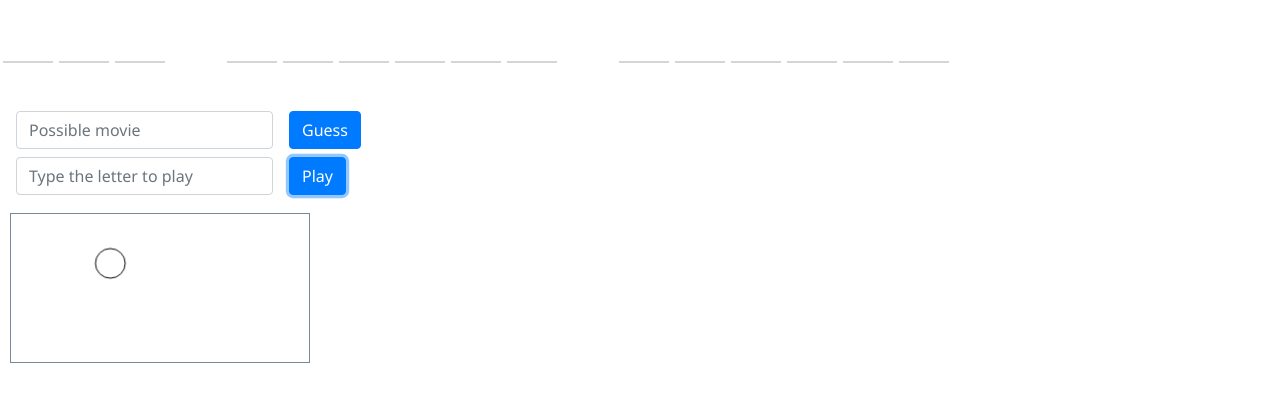
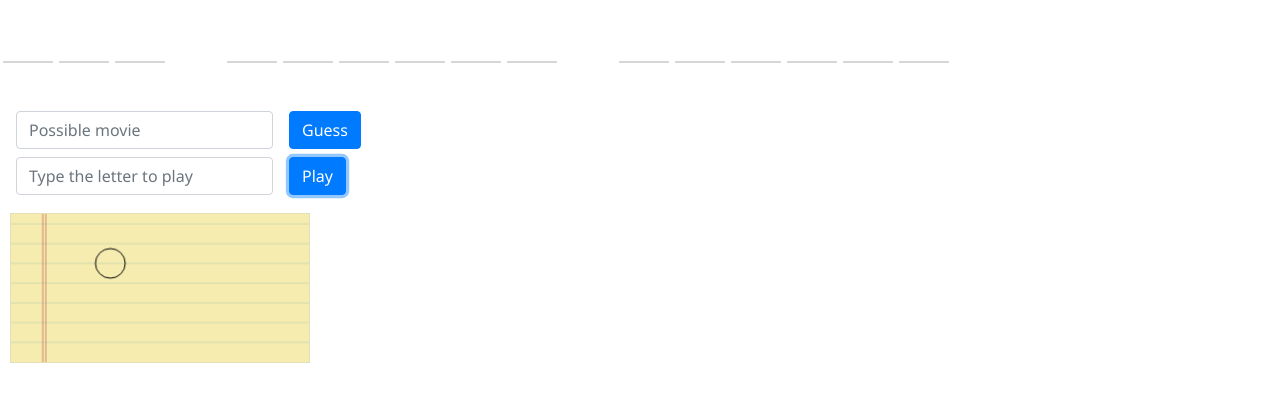
Before and after one commit to johncardozo/jquery-hangman, a plain HTML site: page index.html in a window 1280 px wide. Both pictures are taken after a click on the button "Play". Shown: the part 88-490 px from the top of the page. Drawn offline with Linux system fonts and the light colour scheme.

Commit message:
New file created for canvas operations

```diff
--- a/css/hangman.css
+++ b/css/hangman.css
@@ -35,6 +35,6 @@ h1{
 canvas{
     width: 300px;
     height: 150px;
-    border: 1px solid lightslategray;
+    border: 1px solid #E4E0B5;
     margin: 10px;
 }
--- a/index.html
+++ b/index.html
@@ -40,6 +40,7 @@
     <script src="js/vendors/jquery-3.4.1.min.js"></script>
     <script src="js/vendors/bootstrap.min.js"></script>
     <script src="js/data.js"></script>
+    <script src="js/canvas.js"></script>
     <script src="js/game.js"></script>
 </body>
 </html>
--- /dev/null
+++ b/js/canvas.js
@@ -0,0 +1,91 @@
+const initializeCanvas = () => {
+    // Get the canvas
+    var canvas = document.getElementById("hangmanDrawing");
+    var context = canvas.getContext("2d");
+    // Background
+    context.beginPath();
+    context.rect(0, 0, 300, 150);
+    context.fillStyle = "#F6ECB0";
+    context.fill();
+
+    // Horizontal lines
+    context.beginPath();
+    context.strokeStyle = "#CEDAAB";
+    for (let index = 10; index < 150; index=index+20) {
+        context.moveTo(0, index);
+        context.lineTo(300, index);
+    }
+    context.stroke();
+
+    // Vertical left margin
+    context.beginPath();
+    context.strokeStyle = "#CF886A";
+    context.moveTo(35, 0);
+    context.lineTo(35, 150);
+    context.moveTo(32, 0);
+    context.lineTo(32, 150);
+    context.stroke();
+};
+
+const drawError = (errorNumber) => {
+
+    let end = false;
+
+    // Get the canvas
+    var canvas = document.getElementById("hangmanDrawing");
+    var context = canvas.getContext("2d");
+
+    // Reset the current path
+    context.beginPath();
+    context.strokeStyle = "black";
+
+    // Draw each part of the hangman
+    switch (errorNumber) {
+        case 1: // Head
+            // Draw a circle
+            context.arc(100, 50, 15, 0, 2*Math.PI);
+            break;
+        case 2: // Body
+            // Draw a vertical line
+            context.moveTo(100, 65);
+            context.lineTo(100, 110);
+            break;
+        case 3: // Left leg
+            // Draw the line
+            context.moveTo(100, 110);
+            context.lineTo(100-25, 110+25);
+            break;
+        case 4: // Right leg
+            // Draw the line
+            context.moveTo(100, 110);
+            context.lineTo(100+25, 110+25);
+            break;
+        case 5: // Arms
+            // Draw an horizontal line
+            context.moveTo(100-25, 80);
+            context.lineTo(100+25, 80);
+            break;
+        case 6: // Tree
+            // Draw an horizontal line
+            context.moveTo(100-80, 10);
+            context.lineTo(100+85, 10);
+            // Draw a vertical line
+            context.moveTo(100+70, 10);
+            context.lineTo(100+70, 150);
+            break;
+        case 7: // Rope
+            // Draw a vertical line
+            context.moveTo(100, 10);
+            context.lineTo(100, 36);
+            // The game has ended
+            end = true;
+            break;
+        default:
+            break;
+    }
+
+    // Make the line visible
+    context.stroke();
+
+    return end;
+};
--- a/js/game.js
+++ b/js/game.js
@@ -33,6 +33,25 @@ $(document).ready(function(){
         });
     };
 
+    /* Show current state of the game */
+    const showCurrentState = () => {
+        // Clear all blanks
+        $("#blanksArea").empty();
+        // Loop the movie letters
+        movie.forEach(element => {
+            // Check if current letter is an space
+            if(element === ' '){
+                $("#blanksArea").append(`<div class="space">&nbsp;</div>`);
+            }else
+            // Check whether it has to show the letter or not
+            if(lettersGuessed.has(element)){
+                $("#blanksArea").append(`<div class="blank">${element}</div>`);
+            }else{
+                $("#blanksArea").append(`<div class="blank">&nbsp;</div>`);
+            }
+        });
+    };
+
     /* Show the message for the winner */
     const showWinner = () => {
         // Show the winner message
@@ -55,8 +74,14 @@ $(document).ready(function(){
 
         // Check if the guessing is equal to the movie
         if(movie.join('') === userGuess){
+            // Get all the letters to be guessed
+            lettersGuessed = lettersToBeGuessed;
+            // Show current state of the game
+            showCurrentState();
+            // Show winner message
             showWinner();
         }else{
+            // Show the loser message
             showLoser();
         }
     });
@@ -70,104 +95,38 @@ $(document).ready(function(){
         if(movie.includes(letter)){
             // Add the new guessed letter
             lettersGuessed.add(letter);
-            // Clear all blanks
-            $("#blanksArea").empty();
-            // Loop the movie letters
-            movie.forEach(element => {
-                // Check if current letter is an space
-                if(element === ' '){
-                    $("#blanksArea").append(`<div class="space">&nbsp;</div>`);
-                }else
-                // Check whether it has to show the letter or not
-                if(lettersGuessed.has(element)){
-                    $("#blanksArea").append(`<div class="blank">${element}</div>`);
-                }else{
-                    $("#blanksArea").append(`<div class="blank">&nbsp;</div>`);
-                }
-            });
-
+            // Show current state of the game
+            showCurrentState();
             // Check if there's a winner
             if(lettersGuessed.size == lettersToBeGuessed.size){
                 showWinner();
             }
-
         }else{
             // Increment error number
             errorNumber++;
-            // Draw an error
-            drawError();
+            // Draw the error
+            if(drawError(errorNumber)){
+                // Show the loser message
+                showLoser();
+            }
         }
         // Clean the text input
         $("#letterText").val('')
     });
 
-    const drawError = () => {
-        // Get the canvas
-        var canvas = document.getElementById("hangmanDrawing");
-        var context = canvas.getContext("2d");
-
-        // Reset the current path
-        context.beginPath();
-
-        // Draw each part of the hangman
-        switch (errorNumber) {
-            case 1: // Head
-                // Draw a circle
-                context.arc(100, 50, 15, 0, 2*Math.PI);
-                break;
-            case 2: // Body
-                // Draw a vertical line
-                context.moveTo(100, 65);
-                context.lineTo(100, 110);
-                break;
-            case 3: // Left leg
-                // Draw the line
-                context.moveTo(100, 110);
-                context.lineTo(100-25, 110+25);
-                break;
-            case 4: // Right leg
-                // Draw the line
-                context.moveTo(100, 110);
-                context.lineTo(100+25, 110+25);
-                break;
-            case 5: // Arms
-                // Draw an horizontal line
-                context.moveTo(100-25, 80);
-                context.lineTo(100+25, 80);
-                break;
-            case 6: // Tree
-                // Draw an horizontal line
-                context.moveTo(100-80, 10);
-                context.lineTo(100+85, 10);
-                // Draw a vertical line
-                context.moveTo(100+70, 10);
-                context.lineTo(100+70, 150);
-                break;
-            case 7: // Rope
-                // Draw a vertical line
-                context.moveTo(100, 10);
-                context.lineTo(100, 36);
-                // Show the loser message
-                showLoser();
-                break;
-            default:
-                break;
-        }
-
-        // Make the line visible
-        context.stroke();
-    };
-
     // Hide messages
     $('#winner-message').hide();
     $('#loser-message').hide();
 
-    // Get the movie for the game
+    // Initialize the canvas
+    initializeCanvas();
+
+    // Get a random movie for the game
     getMovie();
 
     // Generate blanks in page based in the movie
     generateBlanks();
 
     // Show the movie (just for educational purposes)
-    console.log(movie);
+    console.log(movie.join(''));
 });
```
